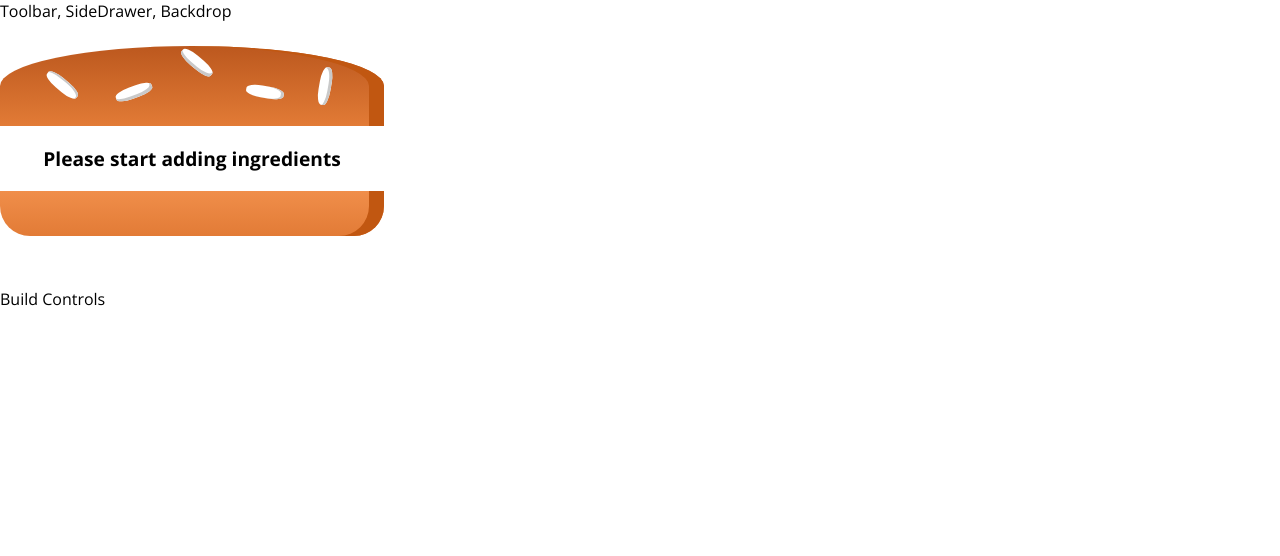
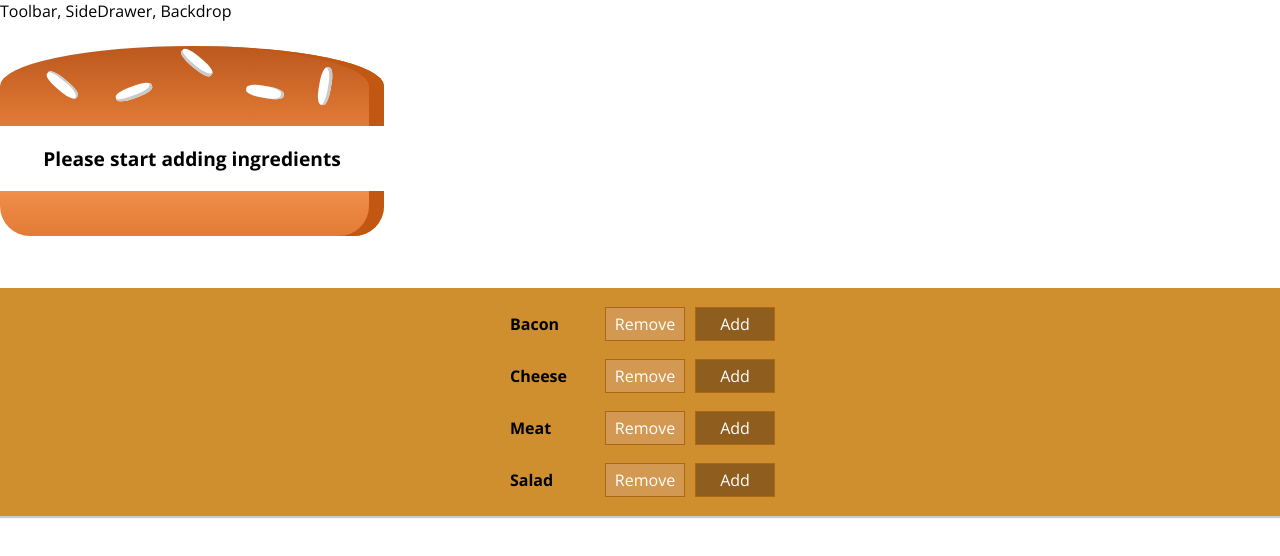
Before and after one commit to Elizabeth-marie/BurgerBuilder, a React app: page / in a window 1280 px wide. Shown: the top 556 px of the page. Built offline with nearby package versions, Linux system fonts and the light colour scheme.

Commit message:
control panel added with buttons not hooked up yet

```diff
--- /dev/null
+++ b/src/Components/Burger/BuildControls/BuildControl/BuildControl.css
@@ -0,0 +1,56 @@
+.BuildControl {
+    display: flex;
+    justify-content: space-between;
+    align-items: center;
+    margin: 5px 0;
+}
+
+.BuildControl button {
+    display: block;
+    font: inherit;
+    padding: 5px;
+    margin: 0 5px;
+    width: 80px;
+    border: 1px solid #AA6817;
+    cursor: pointer;
+    outline: none;
+}
+
+.BuildControl button:disabled {
+    background-color: #AC9980;
+    border: 1px solid #7E7365;
+    color: #ccc;
+    cursor: default;
+}
+
+.BuildControl button:hover:disabled {
+    background-color: #AC9980;
+    color: #ccc;
+    cursor: not-allowed;
+}
+
+.Label {
+    padding: 10px;
+    font-weight: bold;
+    width: 80px;
+}
+
+.BuildControl .Less {
+    background-color: #D39952;
+    color: white;
+}
+
+.BuildControl .More {
+    background-color: #8F5E1E;
+    color: white;
+}
+
+.BuildControl .Less:hover, .BuildControl .Less:active {
+    background-color: #DAA972;
+    color: white;
+}
+
+.BuildControl .More:hover,.BuildControl .More:active {
+    background-color: #99703F;
+    color: white;
+}
--- /dev/null
+++ b/src/Components/Burger/BuildControls/BuildControl/BuildControl.js
@@ -0,0 +1,14 @@
+import React from 'react'
+
+import classes from './BuildControl.css'
+
+const BuildControl = (props) => (
+
+  <div className={classes.BuildControl}>
+    <div className={classes.Label}>{props.label}</div>
+    <button className={classes.Less}>Remove</button>
+    <button className={classes.More}>Add</button>
+  </div>
+)
+
+export default BuildControl
--- /dev/null
+++ b/src/Components/Burger/BuildControls/BuildControls.css
@@ -0,0 +1,10 @@
+.BuildControls {
+  width: 100%;
+  background-color: #cf8f2e;
+  display: flex;
+  flex-flow: column;
+  align-items: center;
+  box-shadow: 0 2px 1px #ccc;
+  margin: auto;
+  padding: 10px 0;
+}
--- /dev/null
+++ b/src/Components/Burger/BuildControls/BuildControls.js
@@ -0,0 +1,21 @@
+import React from 'react'
+
+import BuildControl from './BuildControl/BuildControl'
+import classes from './BuildControls.css'
+
+const controls = [
+  { label: 'Bacon', type: 'bacon' },
+  { label: 'Cheese', type: 'cheese' },
+  { label: 'Meat', type: 'meat' },
+  { label: 'Salad', type: 'salad' }
+]
+
+const BuildControls = () => (
+  <div className={classes.BuildControls}>
+    {controls.map(ctrl => (
+      <BuildControl key={ctrl.label} label={ctrl.label} />
+    ))}
+  </div>
+)
+
+export default BuildControls
--- a/src/Containers/BurgerBuilder/BurgerBuilder.js
+++ b/src/Containers/BurgerBuilder/BurgerBuilder.js
@@ -1,6 +1,7 @@
 import React, { Component } from 'react'
 import Aux from '../../hoc/aux'
 import Burger from '../../Components/Burger/Burger'
+import BuildControls from '../../Components/Burger/BuildControls/BuildControls'
 
 class BurgerBuilder extends Component {
 
@@ -17,7 +18,7 @@
     return (
       <Aux>
         <Burger ingredients={this.state.ingredients} />
-        <div>Build Controls</div>
+        <BuildControls />
       </Aux>
     )
   }
```
